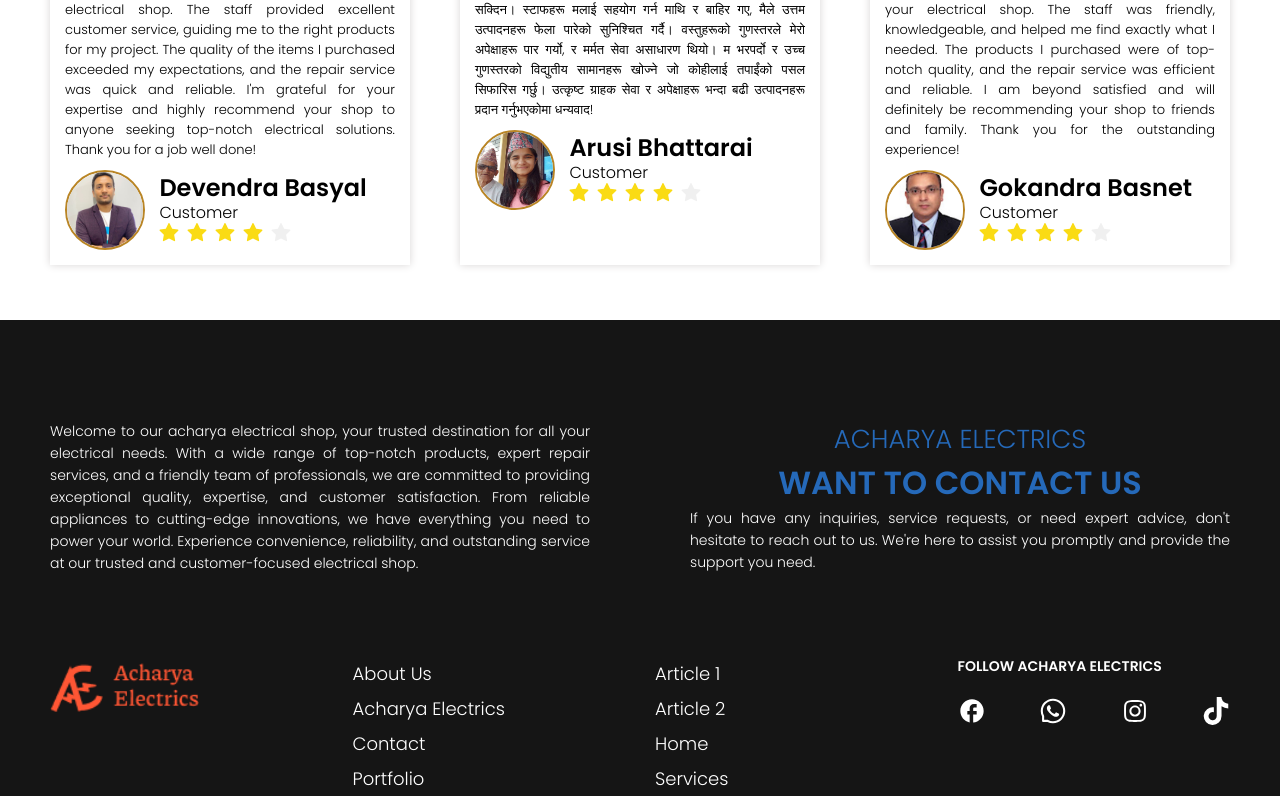
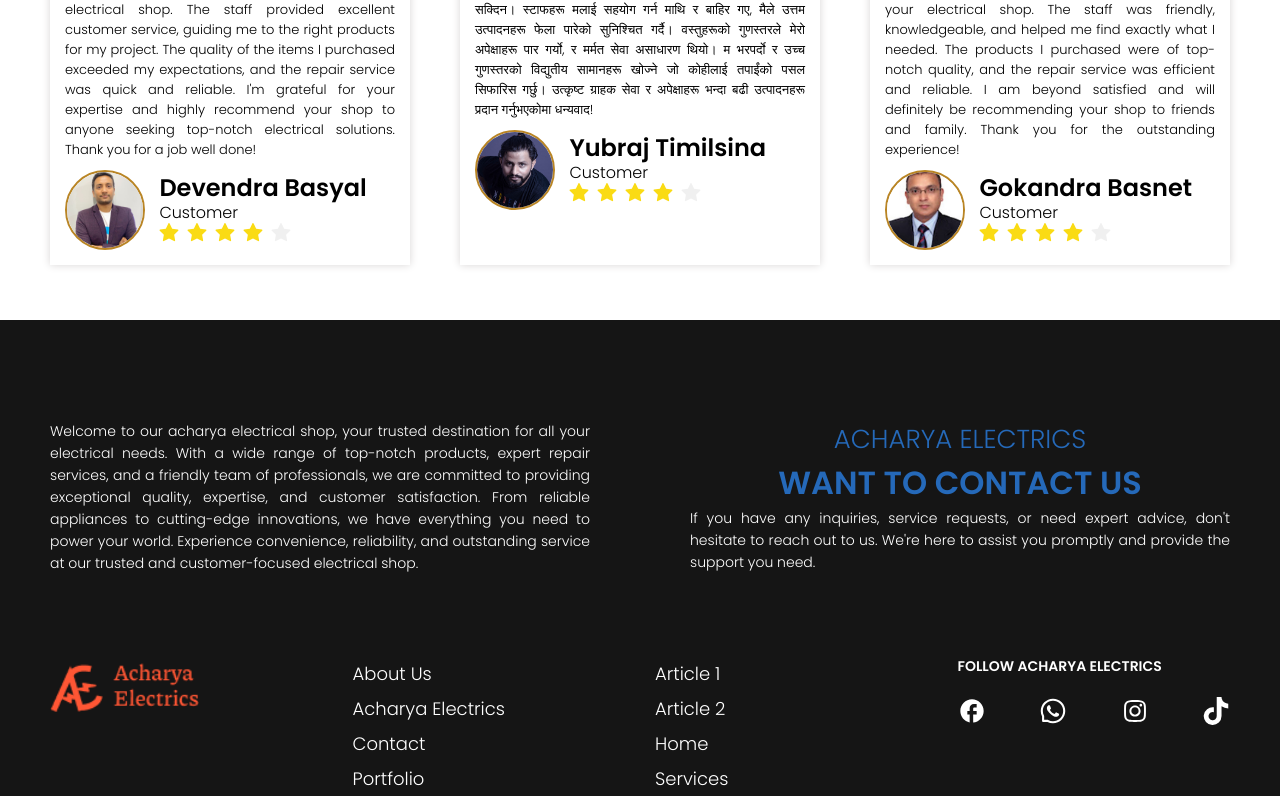
Before and after one commit to Sarin-Bhattarai/Acharya-electric-front, a React (Create React App) app: page / in a window 1280 px wide. Shown: the part 2546-3342 px from the top of the page. Built offline with nearby package versions, Linux system fonts and the light colour scheme; no server answers.

Commit message:
feat(changes in review)

```diff
--- a/src/pages/home/Home.jsx
+++ b/src/pages/home/Home.jsx
@@ -9,7 +9,7 @@
 import Repair from "../../resources/images/img2.png";
 import Img6 from "../../resources/images/img6.png";
 import Laura from "../../resources/images/review1.jpeg";
-import Person2 from "../../resources/images/sidi.jpg";
+import Person2 from "../../resources/images/duos.jpg";
 import Person3 from "../../resources/images/review3.jpeg";
 import Socket2 from "../../resources/images/contact.png";
 import Fridge from "../../resources/images/fridge.png";
@@ -349,7 +349,7 @@
                 >
                   <img className="person" src={Person2} alt="person" />
                   <div className="role-div">
-                    <h1>Arusi Bhattarai</h1>
+                    <h1>Yubraj Timilsina</h1>
                     <p>Customer</p>
                     <Rate defaultValue={4} />
                   </div>
```
Also changed, not shown: src/resources/images/duos.jpg (added), src/resources/images/sidi.jpg (deleted).
